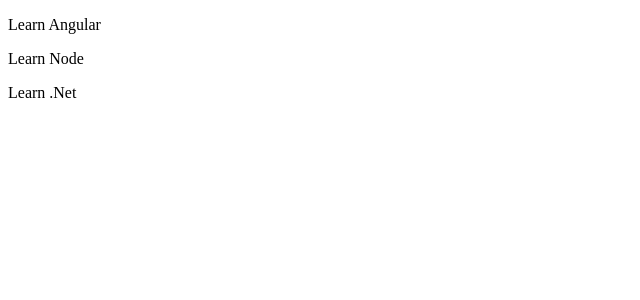
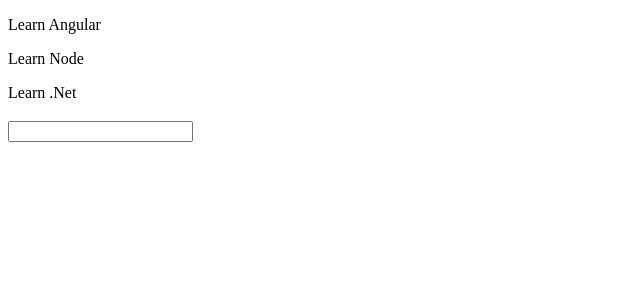
Before and after one commit to angeltorgon/angular-todo-list, an Angular app: page / in a window 1280 px wide. Shown: the top 300 px of the page, without its empty margins (0-640 px from the left). Built offline with nearby package versions, Linux system fonts and the light colour scheme.

Commit message:
add input to form

```diff
--- a/src/app/app.component.html
+++ b/src/app/app.component.html
@@ -1 +1,3 @@
 <todo-list [todos]="todos" ></todo-list>
+<h3>{{inputText}}</h3>
+<input [(ngModel)]="inputText" type="text"/>
--- a/src/app/app.component.ts
+++ b/src/app/app.component.ts
@@ -7,7 +7,8 @@ import { Component } from '@angular/core';
 })
 export class AppComponent {
 
-  todos: any = ["Learn Angular", "Learn Node", "Learn .Net"]
+  todos: any = ["Learn Angular", "Learn Node", "Learn .Net"];
+  inputText: string = "";
 
   constructor() {
 
--- a/src/app/app.module.ts
+++ b/src/app/app.module.ts
@@ -1,5 +1,6 @@
 import { BrowserModule } from '@angular/platform-browser';
 import { NgModule } from '@angular/core';
+import { FormsModule } from '@angular/forms';
 
 import { AppComponent } from './app.component';
 import { TodoListComponent } from './todo-list/todo-list.component';
@@ -10,7 +11,8 @@ import { TodoListComponent } from './todo-list/todo-list.component';
     TodoListComponent
   ],
   imports: [
-    BrowserModule
+    BrowserModule,
+    FormsModule
   ],
   providers: [],
   bootstrap: [AppComponent]
```
